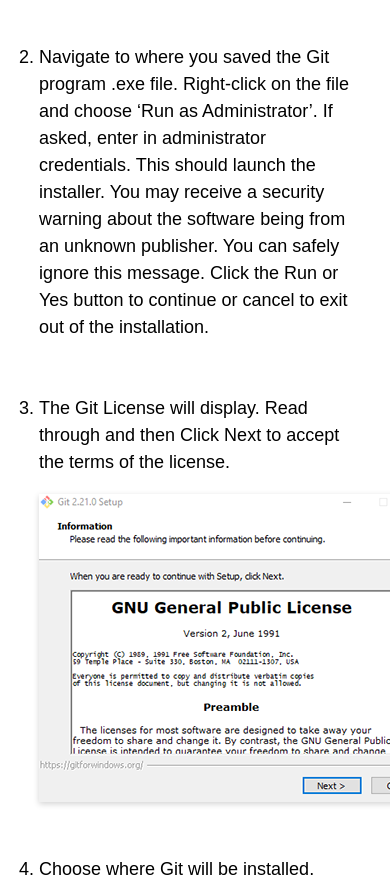
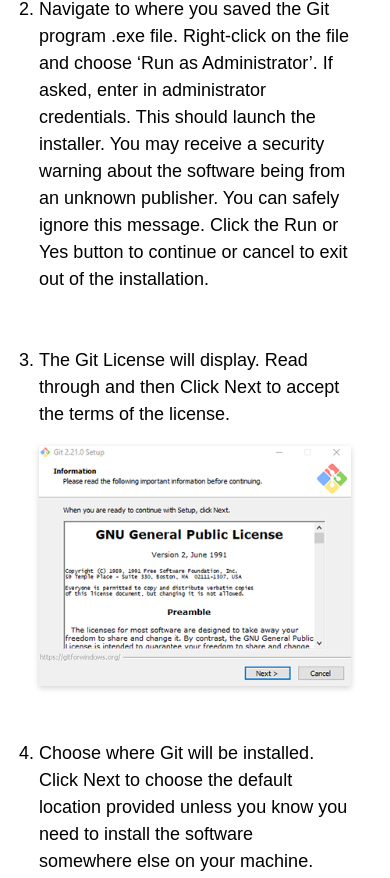
Before and after one commit to katebron/ALA_2019, a plain HTML site: page install_git.html in a window 390 px wide. Shown: the part 1122-2000 px from the top of the page. Drawn offline with nearby package versions, Linux system fonts and the light colour scheme; files that its build step writes are made by us from their sources.

Commit message:
max image width on mobile

```diff
--- a/gtk_style/sass/screen.scss
+++ b/gtk_style/sass/screen.scss
@@ -122,6 +122,9 @@
       .text{
         margin-bottom: 1em;
       }
+      img{
+        max-width: 100%;
+      }
       @media all and (min-width: 900px){
         display: flex;
         justify-content: space-between;
@@ -133,6 +136,7 @@
         }
         img{
           margin-left: 3em;
+          max-width: none;
         }
       }
     }
```
Also changed, not shown: gtk_style/stylesheets/screen.css.
